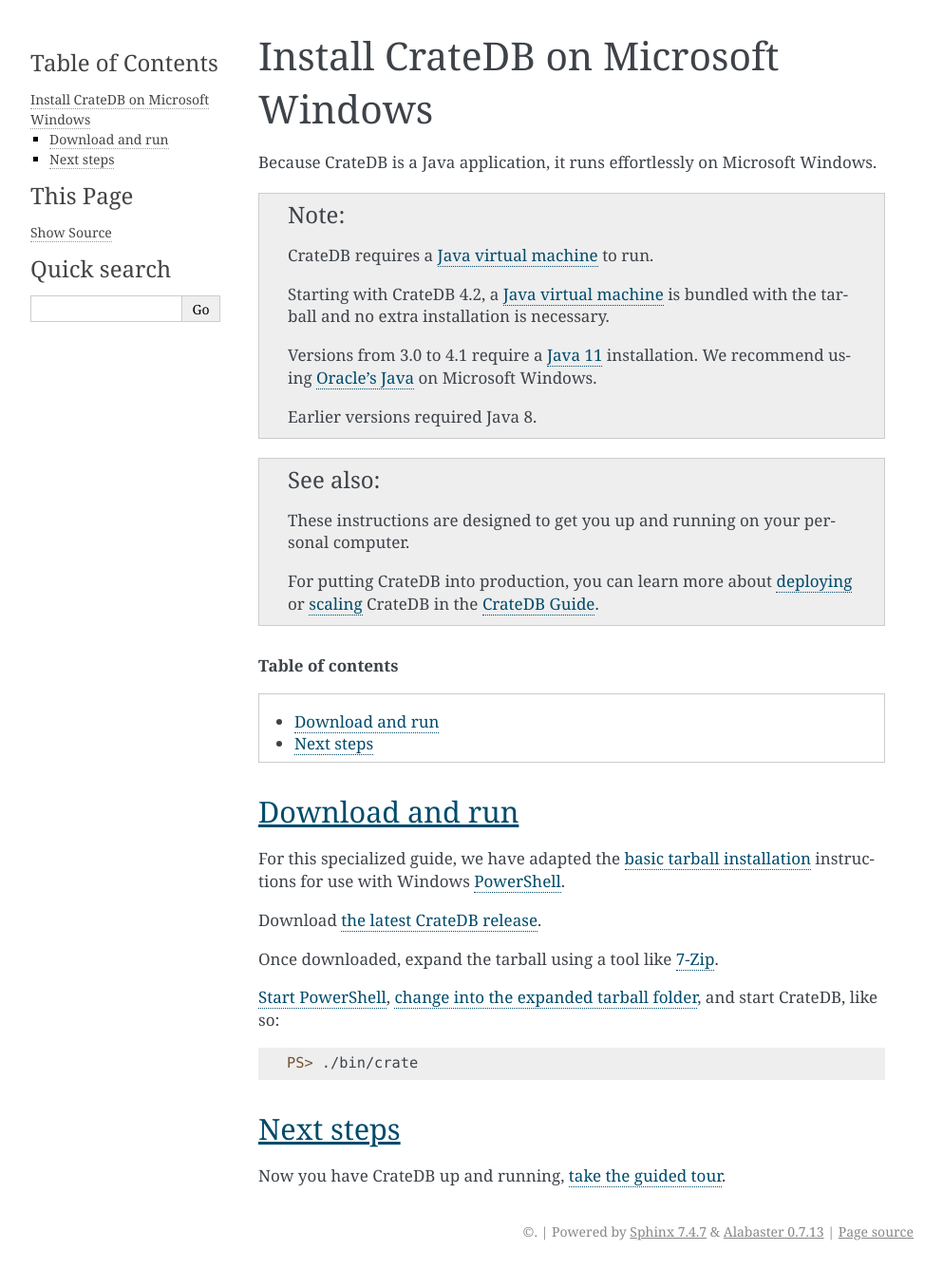
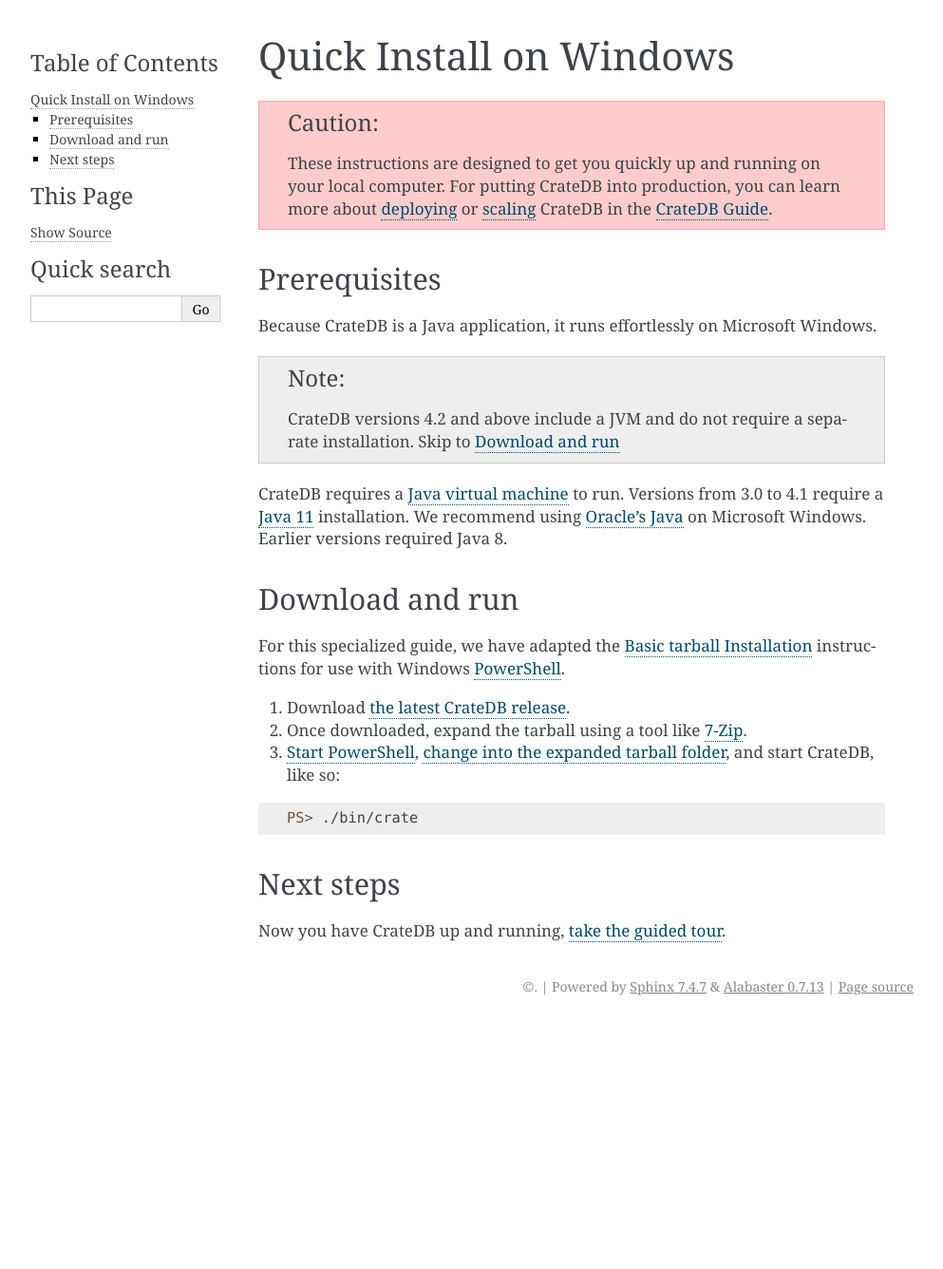
Before and after one commit to crate/crate-tutorials, a Sphinx documentation site: the page built from docs/install-run/windows.rst, in a window 1280 px wide. Shown: the whole page at 95% size, without its empty margins (148-1141 px from the left). Built offline with Sphinx 7.4.7, drawn with Linux system fonts in a browser that asks for light colours; after the commit the page ends 1078 px from its top, so only the background shows below that.

Commit message:
reworked tutorial installation guides

```diff
--- a/docs/install-run/index.rst
+++ b/docs/install-run/index.rst
@@ -1,7 +1,7 @@
 .. _install-run:
 
 ===============
-Install and run
+Install and Run
 ===============
 
 Get up and running with CrateDB on your personal computer.
--- a/docs/install-run/windows.rst
+++ b/docs/install-run/windows.rst
@@ -1,51 +1,41 @@
 .. _windows-install:
 
 ====================================
-Install CrateDB on Microsoft Windows
+Quick Install on Windows
 ====================================
 
+.. CAUTION::
+
+   These instructions are designed to get you quickly up and running on your local
+   computer. For putting CrateDB into production, you can learn more about
+   `deploying`_ or `scaling`_ CrateDB in the `CrateDB Guide`_.
+
+Prerequisites
+=============
 Because CrateDB is a Java application, it runs effortlessly on Microsoft
 Windows.
 
 .. NOTE::
 
-   CrateDB requires a `Java virtual machine`_ to run.
+   CrateDB versions 4.2 and above include a JVM and do not require a separate
+   installation. Skip to :ref:`Download and run`
 
-   Starting with CrateDB 4.2, a `Java virtual machine`_ is bundled with the
-   tarball and no extra installation is necessary.
+CrateDB requires a `Java virtual machine`_ to run. Versions from 3.0 to 4.1 require a `Java 11`_ installation. We recommend
+using `Oracle's Java`_ on Microsoft Windows. Earlier versions required Java 8.
 
-   Versions from 3.0 to 4.1 require a `Java 11`_ installation. We recommend
-   using `Oracle's Java`_ on Microsoft Windows.
 
-   Earlier versions required Java 8.
-
-.. SEEALSO::
-
-   These instructions are designed to get you up and running on your personal
-   computer.
-
-   For putting CrateDB into production, you can learn more about
-   `deploying`_ or `scaling`_ CrateDB in the `CrateDB Guide`_.
-
-.. rubric:: Table of contents
-
-.. contents::
-   :local:
-
+.. _Download and run:
 
 Download and run
 ================
 
-For this specialized guide, we have adapted the :ref:`basic tarball
-installation <basic-install>` instructions for use with Windows
+For this specialized guide, we have adapted the :ref:`Basic tarball
+Installation <basic-install>` instructions for use with Windows
 `PowerShell`_.
 
-Download `the latest CrateDB release`_.
-
-Once downloaded, expand the tarball using a tool like `7-Zip`_.
-
-`Start PowerShell`_, `change into the expanded tarball folder`_, and start
-CrateDB, like so:
+1. Download `the latest CrateDB release`_.
+2. Once downloaded, expand the tarball using a tool like `7-Zip`_.
+3. `Start PowerShell`_, `change into the expanded tarball folder`_, and start CrateDB, like so:
 
 .. code-block:: doscon
 
```
Also changed, not shown: docs/install-run/basic.rst (+20 -29 lines), docs/install-run/docker.rst (+16 -23 lines), docs/install-run/linux.rst (+9 -14 lines), docs/install-run/macos.rst (+5 -14 lines).
